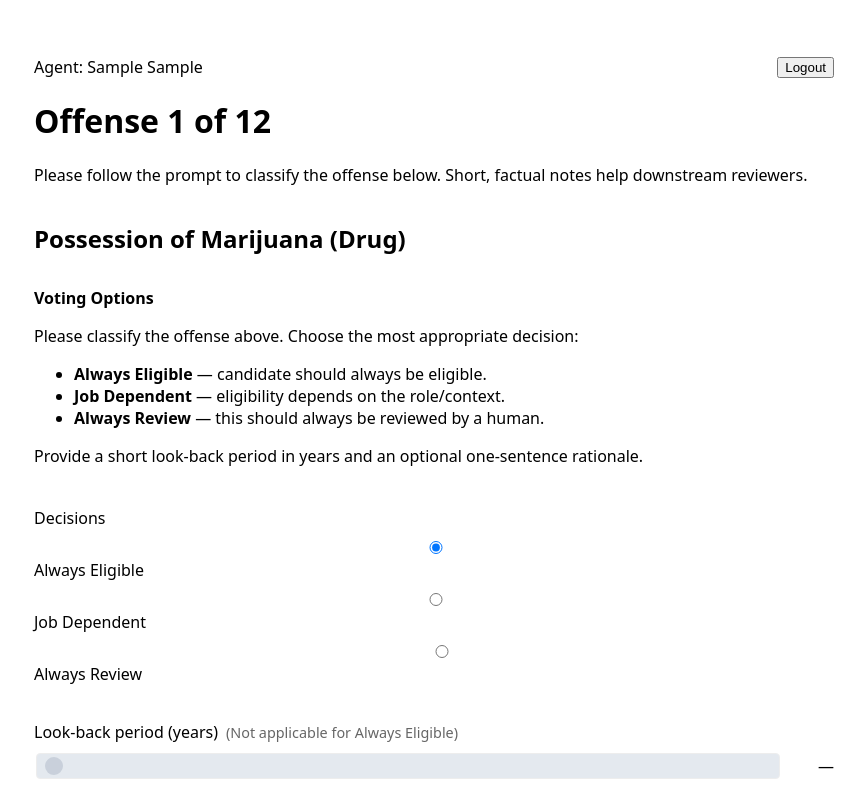
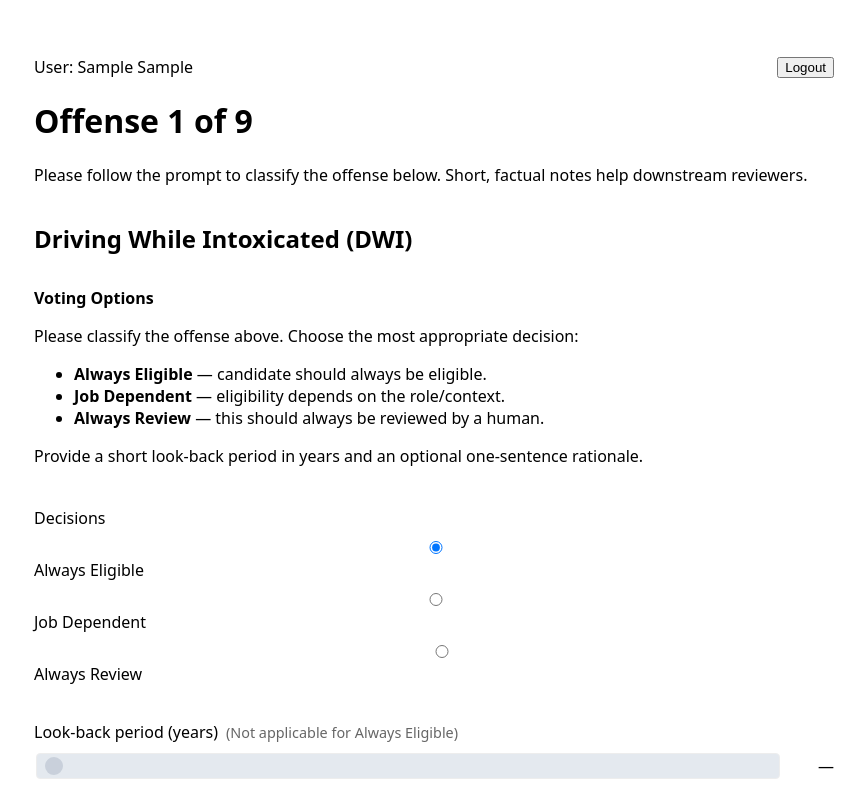
Before and after one commit to Rezme-Inc/pre-adjudication-matrix-configuration-demo, a React (Vite) app: page / in a window 1280 px wide. Both pictures are taken after typing "Sample", "Sample" into the empty fields and a click on the button "Start". Shown: the top 800 px of the page, without its empty margins (206-1071 px from the left). Built offline with nearby package versions, Linux system fonts and the light colour scheme; no server answers.

Commit message:
new categories

```diff
--- a/src/App.tsx
+++ b/src/App.tsx
@@ -17,22 +17,31 @@ type OffenseResponse = {
 }
 
 const OFFENSES = [
-  'Possession of Marijuana (Drug)',
-  'Possession of Opioids (Drug)',
-  'Destruction of Property (Property)',
-  'Driving While Intoxicated/DUI (Driving)',
-  'Distribution of Amphetamines (Drug)',
-  'Taxation Offense (Property)',
-  'Theft/Larceny (Property)',
-  'Robbery (Violent)',
-  'Resisting Arrest (Public Order)',
-  'Aggravated Assault (Violent)',
-  'Motor Vehicle Theft (Property)',
-  'Vehicular Manslaughter (Driving/Violent)'
+  // 'Possession of Marijuana (Drug)',
+  // 'Possession of Opioids (Drug)',
+  // 'Destruction of Property (Property)',
+  // 'Driving While Intoxicated/DUI (Driving)',
+  // 'Distribution of Amphetamines (Drug)',
+  // 'Taxation Offense (Property)',
+  // 'Theft/Larceny (Property)',
+  // 'Robbery (Violent)',
+  // 'Resisting Arrest (Public Order)',
+  // 'Aggravated Assault (Violent)',
+  // 'Motor Vehicle Theft (Property)',
+  // 'Vehicular Manslaughter (Driving/Violent)'
+  "Driving While Intoxicated (DWI)",
+  "Simple Assault",
+  "Disorderly Conduct",
+  "Forgery/Fraud",
+  "Distribution of Amphetamines",
+  "Burglary",
+  "Possession of Marijuana",
+  "Parole Violation",
+  "Voluntary Manslaughter",
 ]
 
 // We'll run the user through the FIRST_N_OFFENSES (user asked for 12 offenses)
-const FIRST_N_OFFENSES = 12
+const FIRST_N_OFFENSES = 9
 
 const App: React.FC = () => {
   const [user, setUser] = useState<User | null>(null)
@@ -74,7 +83,7 @@ const App: React.FC = () => {
       <div className="container">
         <header>
           <div style={{ display: 'flex', justifyContent: 'space-between', alignItems: 'center' }}>
-            <div>Agent: {user.firstName} {user.lastName}</div>
+            <div>User: {user.firstName} {user.lastName}</div>
             <div style={{ display: 'flex', gap: 8 }}>
               <button onClick={() => setShowAdmin(true)}>Admin</button>
               <button onClick={() => { setUser(null); setResponses([]); setCurrentIndex(0) }}>Restart</button>
@@ -104,7 +113,7 @@ const App: React.FC = () => {
     <div className="container">
       <header>
         <div style={{ display: 'flex', justifyContent: 'space-between', alignItems: 'center' }}>
-          <div>Agent: {user.firstName} {user.lastName}</div>
+          <div>User: {user.firstName} {user.lastName}</div>
           <button onClick={() => { setUser(null); setResponses([]); setCurrentIndex(0) }}>Logout</button>
         </div>
       </header>
--- a/src/pages/AdminDashboard.tsx
+++ b/src/pages/AdminDashboard.tsx
@@ -17,18 +17,28 @@ type BatchRow = {
 }
 
 const OFFENSES = [
-  'Possession of Marijuana (Drug)',
-  'Possession of Opioids (Drug)',
-  'Destruction of Property (Property)',
-  'Driving While Intoxicated/DUI (Driving)',
-  'Distribution of Amphetamines (Drug)',
-  'Taxation Offense (Property)',
-  'Theft/Larceny (Property)',
-  'Robbery (Violent)',
-  'Resisting Arrest (Public Order)',
-  'Aggravated Assault (Violent)',
-  'Motor Vehicle Theft (Property)',
-  'Vehicular Manslaughter (Driving/Violent)'
+  // 'Possession of Marijuana (Drug)',
+  // 'Possession of Opioids (Drug)',
+  // 'Destruction of Property (Property)',
+  // 'Driving While Intoxicated/DUI (Driving)',
+  // 'Distribution of Amphetamines (Drug)',
+  // 'Taxation Offense (Property)',
+  // 'Theft/Larceny (Property)',
+  // 'Robbery (Violent)',
+  // 'Resisting Arrest (Public Order)',
+  // 'Aggravated Assault (Violent)',
+  // 'Motor Vehicle Theft (Property)',
+  // 'Vehicular Manslaughter (Driving/Violent)'
+  "Driving While Intoxicated (DWI)",
+  "Simple Assault",
+  "Disorderly Conduct",
+  "Forgery/Fraud",
+  "Distribution of Amphetamines",
+  "Burglary",
+  "Possession of Marijuana",
+  "Parole Violation",
+  "Voluntary Manslaughter",
+
 ]
 
 export default function AdminDashboard(): JSX.Element {
```
